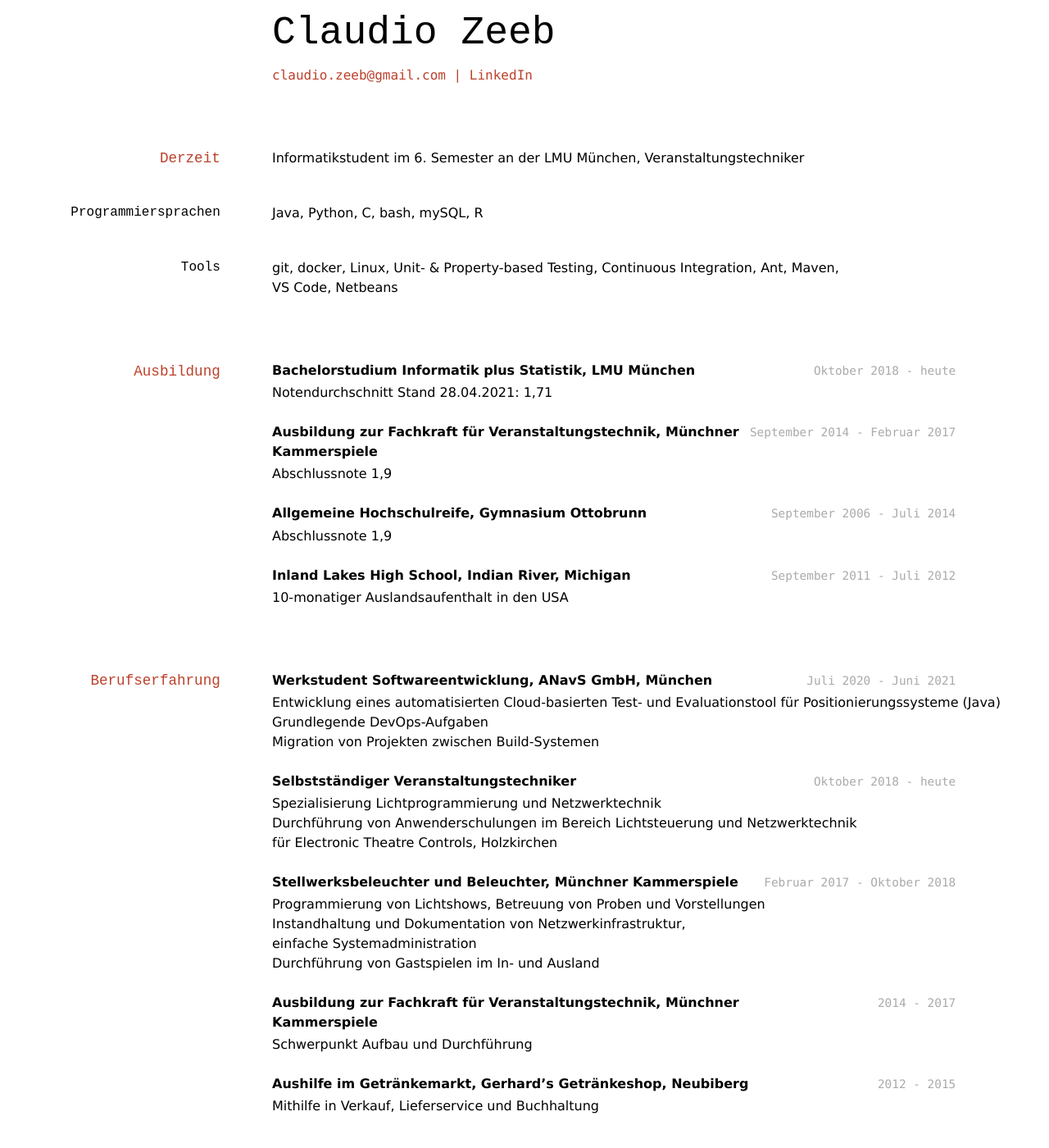
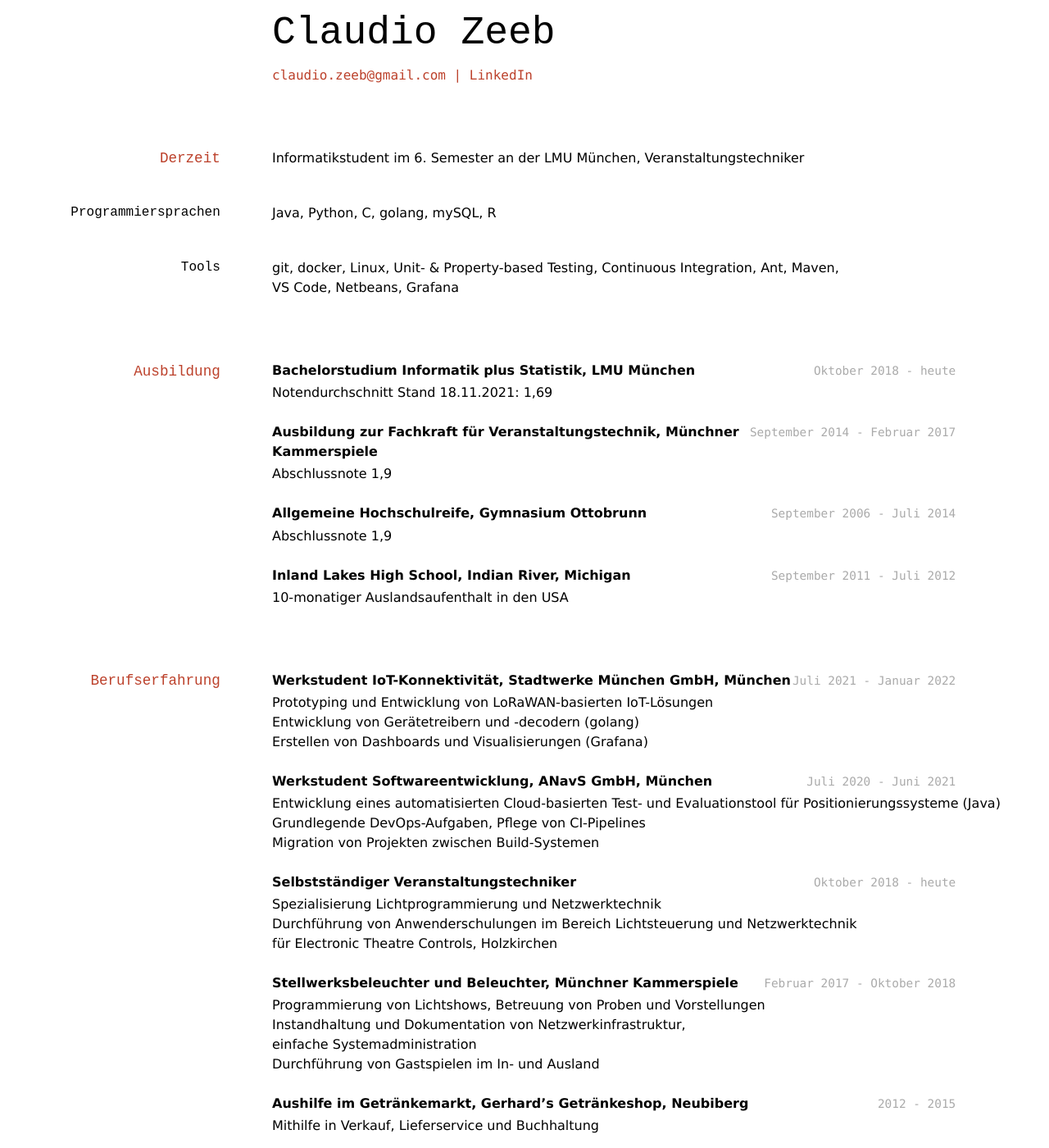
Before and after one commit to cluuu/markdown-cv, a Jekyll site: the page built from index.md, in a window 1280 px wide and 1400 px high. Shown: the whole window at 82% size. Built offline with Jekyll 4.4.1, drawn with Linux system fonts in a browser that asks for light colours.

Commit message:
updates december 2021

```diff
--- a/index.md
+++ b/index.md
@@ -16,18 +16,18 @@ Informatikstudent im 6. Semester an der LMU München, Veranstaltungstechniker
 
 ### Programmiersprachen
 
-Java, Python, C, bash, mySQL, R
+Java, Python, C, golang, mySQL, R
 
 ### Tools
 
-git, docker, Linux, Unit- & Property-based Testing, Continuous Integration, Ant, Maven, VS Code, Netbeans
+git, docker, Linux, Unit- & Property-based Testing, Continuous Integration, Ant, Maven, VS Code, Netbeans, Grafana
 
 ## Ausbildung
 
 `Oktober 2018 - heute`
 __Bachelorstudium Informatik plus Statistik, LMU München__
 
-- Notendurchschnitt Stand 28.04.2021: 1,71
+- Notendurchschnitt Stand 18.11.2021: 1,69
 
 `September 2014 - Februar 2017 `
 __Ausbildung zur Fachkraft für Veranstaltungstechnik, Münchner Kammerspiele__
@@ -46,11 +46,17 @@ __Inland Lakes High School, Indian River, Michigan__
 
 ## Berufserfahrung
 
+`Juli 2021 - Januar 2022`
+__Werkstudent IoT-Konnektivität, Stadtwerke München GmbH, München__
+ - Prototyping und Entwicklung von LoRaWAN-basierten IoT-Lösungen
+ - Entwicklung von Gerätetreibern und -decodern (golang)
+ - Erstellen von Dashboards und Visualisierungen (Grafana)
+
 `Juli 2020 - Juni 2021`
 __Werkstudent Softwareentwicklung, ANavS GmbH, München__
 
  - Entwicklung eines automatisierten Cloud-basierten Test- und Evaluationstool für Positionierungssysteme (Java)
- - Grundlegende DevOps-Aufgaben
+ - Grundlegende DevOps-Aufgaben, Pflege von CI-Pipelines
  - Migration von Projekten zwischen Build-Systemen
 
 `Oktober 2018 - heute`
@@ -67,12 +73,6 @@ __Stellwerksbeleuchter und Beleuchter, Münchner Kammerspiele__
 - Instandhaltung und Dokumentation von Netzwerkinfrastruktur,
 - einfache Systemadministration
 - Durchführung von Gastspielen im In- und Ausland
-
-`2014 - 2017`
-
-__Ausbildung zur Fachkraft für Veranstaltungstechnik, Münchner Kammerspiele__
-
-- Schwerpunkt Aufbau und Durchführung
 
 `2012 - 2015`
 __Aushilfe im Getränkemarkt, Gerhard's Getränkeshop, Neubiberg__
```
Also changed, not shown: index_en.md (+11 -5 lines).
